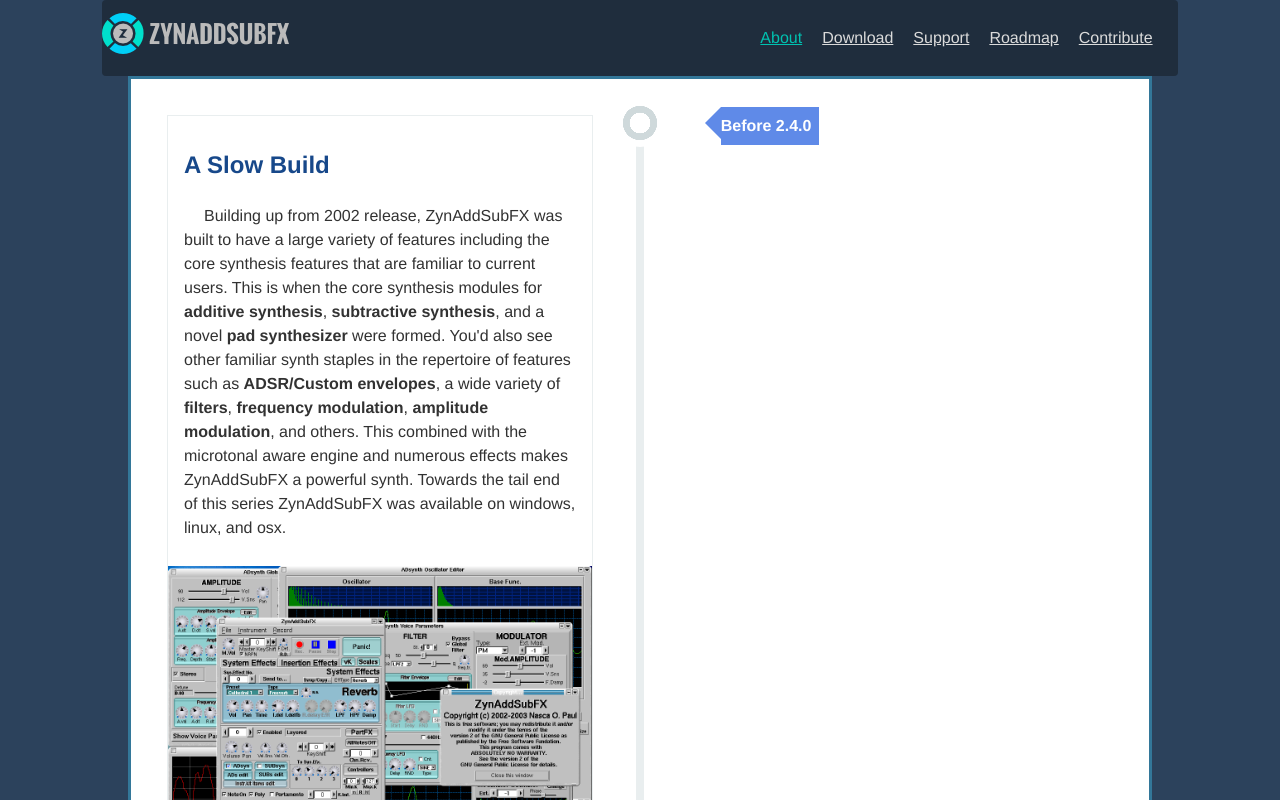
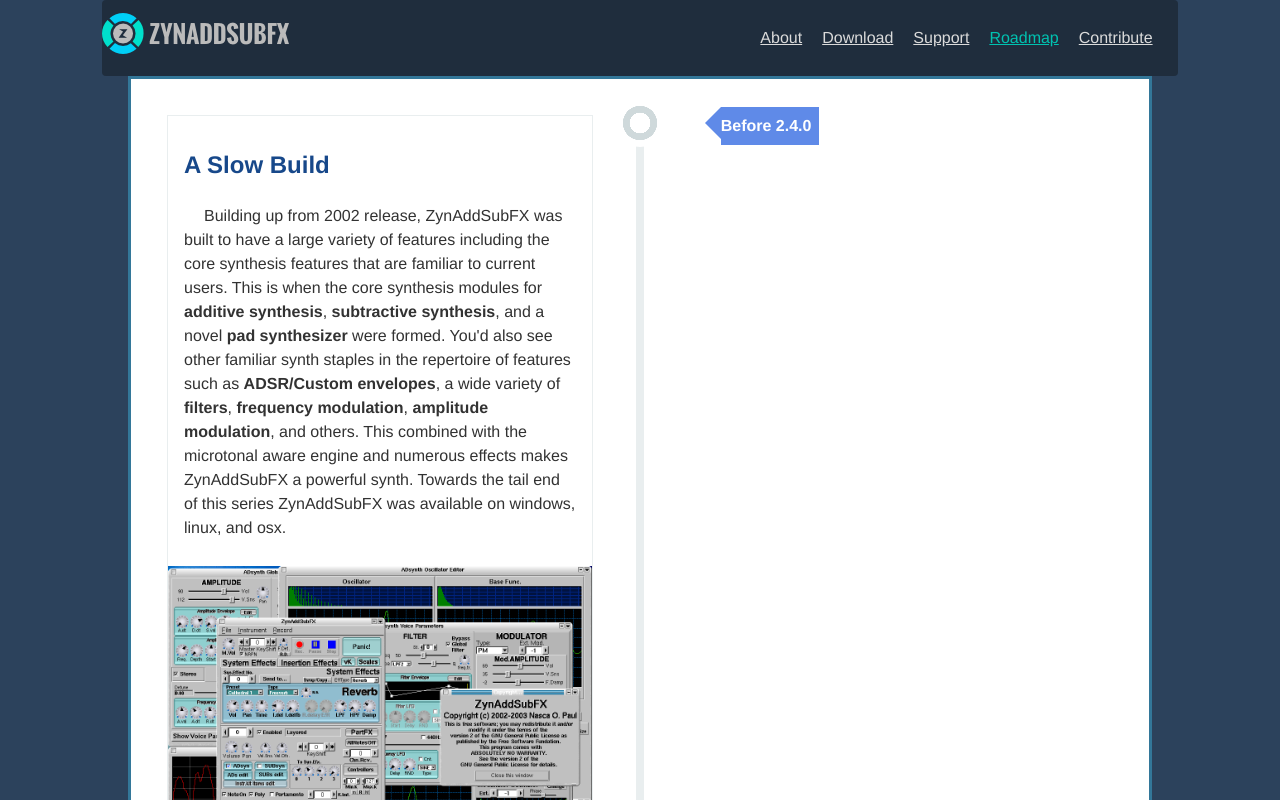
Before and after one commit to zynaddsubfx/zyn-website, a plain HTML site: page roadmap.html in a window 1280 px wide. Shown: the top 800 px of the page. Drawn offline with Linux system fonts and the light colour scheme.

Commit message:
Roadmap: Fix Active Nav Highlight

```diff
--- a/roadmap.html
+++ b/roadmap.html
@@ -29,10 +29,10 @@
 
         <div class="collapse navbar-collapse navbar-ex1-collapse">
           <ul class="nav navbar-nav navbar-right">
-            <li class="active"><a href="index.html">About</a></li>
+            <li><a href="index.html">About</a></li>
             <li><a href="download.html">Download</a></li>
             <li><a href="support.html">Support</a></li>
-            <li><a href="roadmap.html">Roadmap</a></li>
+            <li class="active"><a href="roadmap.html">Roadmap</a></li>
             <li><a href="contribute.html">Contribute</a></li>
           </ul>
         </div> <!-- /.navbar-collapse -->
```
